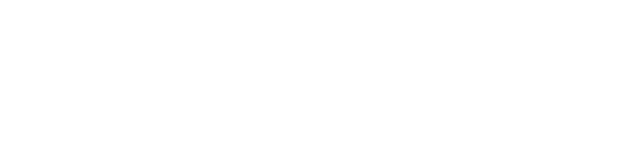
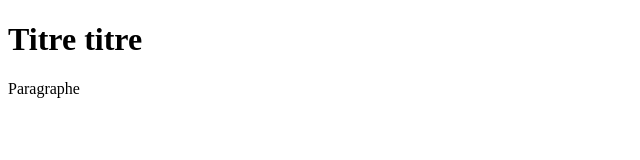
Before and after one commit to aline-dubuy/my-super-website, a plain HTML site: page index.html in a window 1280 px wide. Shown: the whole page, without its empty margins (0-640 px from the left). Drawn offline with Linux system fonts and the light colour scheme.

Commit message:
modified file

```diff
--- a/index.html
+++ b/index.html
@@ -5,6 +5,8 @@
   <title>title</title>
 </head>
 <body>
+  <h1> Titre titre </h1>
+  <p> Paragraphe </p>
 
 </body>
 </html>
```
